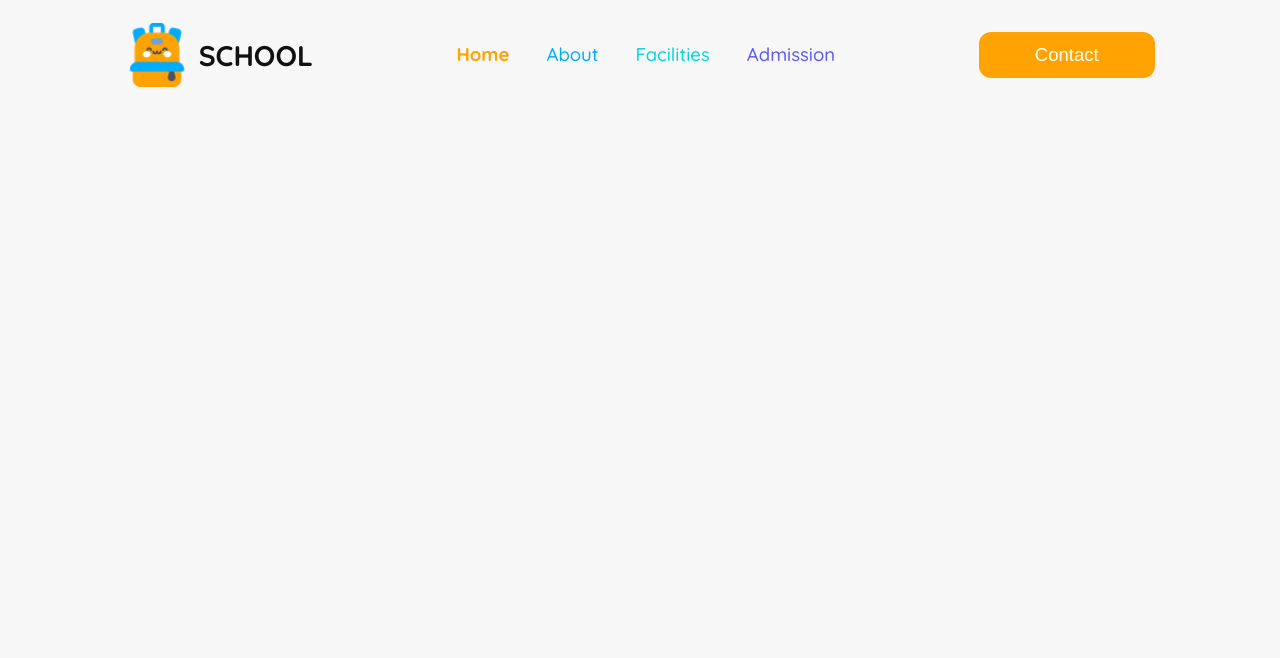
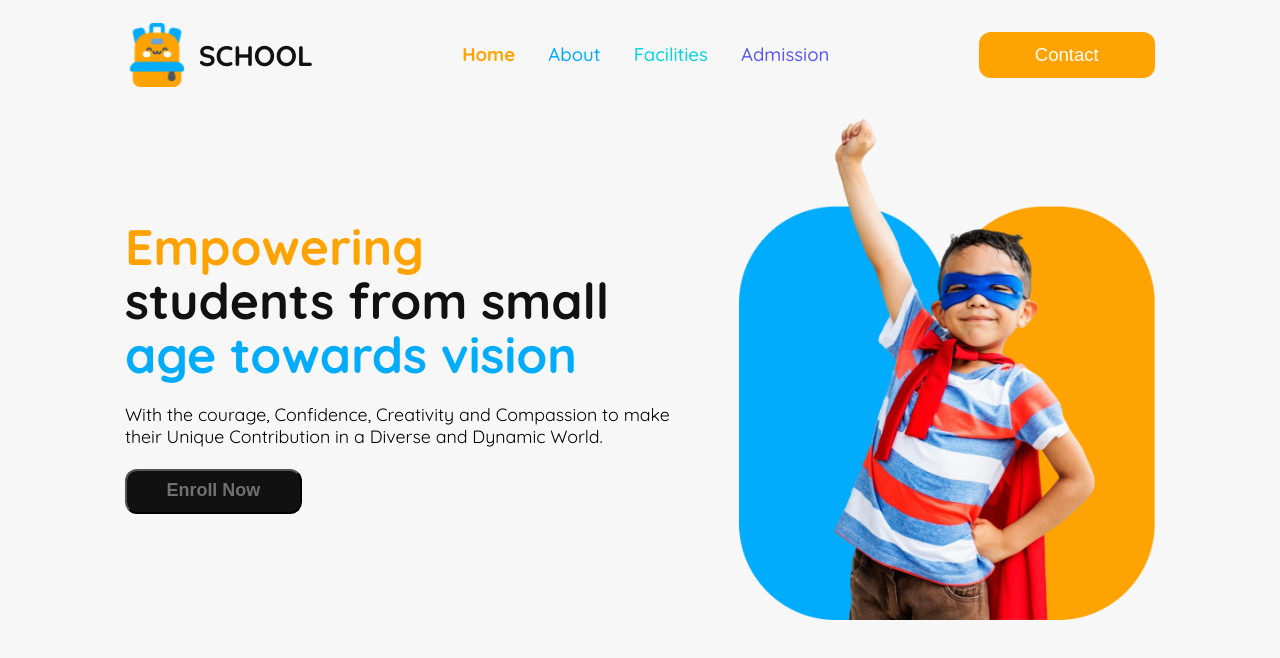
Before and after one commit to Helal366/B11-A2-Kids-School, a plain HTML site: page index.html in a window 1280 px wide. Drawn offline with Linux system fonts and the light colour scheme.

Commit message:
hero section desktop mode complete

```diff
--- a/index.html
+++ b/index.html
@@ -5,14 +5,14 @@
     <meta name="viewport" content="width=device-width, initial-scale=1.0">
     <link href="https://cdnjs.cloudflare.com/ajax/libs/font-awesome/6.0.0-beta3/css/all.min.css" rel="stylesheet">
     <link rel="stylesheet" href="./styles/navbar.css">
-    <link rel="stylesheet" href="./styles/banner.css">
+    <link rel="stylesheet" href="./styles/hero.css">
     <title>Kids School</title>
 </head>
 <body>
     <!-- HEADER SECTION -->
-    <section class="header-section">
+    <header class="header-section">
         <!-- NAVBAR SECTION -->
-        <div class="navbar">
+        <section class="navbar">
             <div class="nav-left">
                 <img class="nav-left-image" src="./assets/logo.png" alt="">
                 <span class="nav-left-title">SCHOOL</span>
@@ -28,8 +28,31 @@
                 <li class="nav-item" class="nav-right-btn-list"> <button class="nav-btn">  Contact</button></li>
                 <li class="nav-item nav-bars"><i class="fa-solid fa-bars"></i></li>
             </ul>
-        </div>
+        </section>
         <hr class="nav-divider">
-    </section>
+    </header>
+    <main class="main">
+        <section class="hero-section">
+            <div class="hero-content-container">
+                <div class="hero-title">
+                    <span class="empower1">
+                        Empowering
+                    </span>
+                    <br>
+                    <span class="student2">
+                        students from small
+                    </span>
+                    <br>
+                    <span class="age3">age towards vision</span>
+                </div>
+                <div class="hero-title-description">With the courage, Confidence, Creativity and Compassion to make their Unique Contribution in a Diverse and Dynamic World.</div>
+                <button class="hero-btn">Enroll Now</button>
+            </div>
+
+            <div class="hero-image-container">
+                <img class="hero-image" src="./assets/hero-kids.png" alt="Happy kid dressed as BATMAN">
+            </div>
+        </section>
+    </main>
 </body>
 </html>
--- /dev/null
+++ b/styles/hero.css
@@ -0,0 +1,47 @@
+/* MAIN SECTION STYLE */
+.main{
+    padding: 0 9.76vw;
+}
+.hero-section{
+    display:flex;
+    justify-content: space-between;
+    align-items: center;
+}
+.hero-content-container{
+    width:44vw;
+}
+.hero-title{
+    font-size: 3.89vw;
+    font-weight: 700;
+    line-height: 4.2vw;
+    margin-bottom: 1.68vw;
+}
+.hero-title-description{
+    font-size: 1.39vw;
+    font-weight: 400;
+    margin-bottom: 1.68vw;
+}
+.hero-image-container{
+    width: 32.5vw;
+}
+.hero-btn{
+    border-radius: 12px;
+    background: rgb(17, 17, 17);
+    color: rgb(112, 112, 112);
+    font-size: 1.4vw;
+    font-weight: 700;
+    line-height: 2.8vw;
+    padding: 0.2vw 3.1vw;
+}
+.hero-image{
+    width: 100%;
+}
+.empower1{
+    color: rgb(254, 163, 1);
+}
+.student2{
+  color: rgb(17, 17, 17);
+}
+.age3{
+    color: rgb(1, 172, 253);
+}
--- a/styles/navbar.css
+++ b/styles/navbar.css
@@ -36,7 +36,7 @@ body{font-family: Quicksand;
     display:flex;
     justify-content: flex-end;
     align-items: center;
-    gap: 2.9vw;
+    gap: 2.6vw;
 }
 .nav-item{
     list-style: none;
```
Also changed, not shown: styles/banner.css (deleted).
